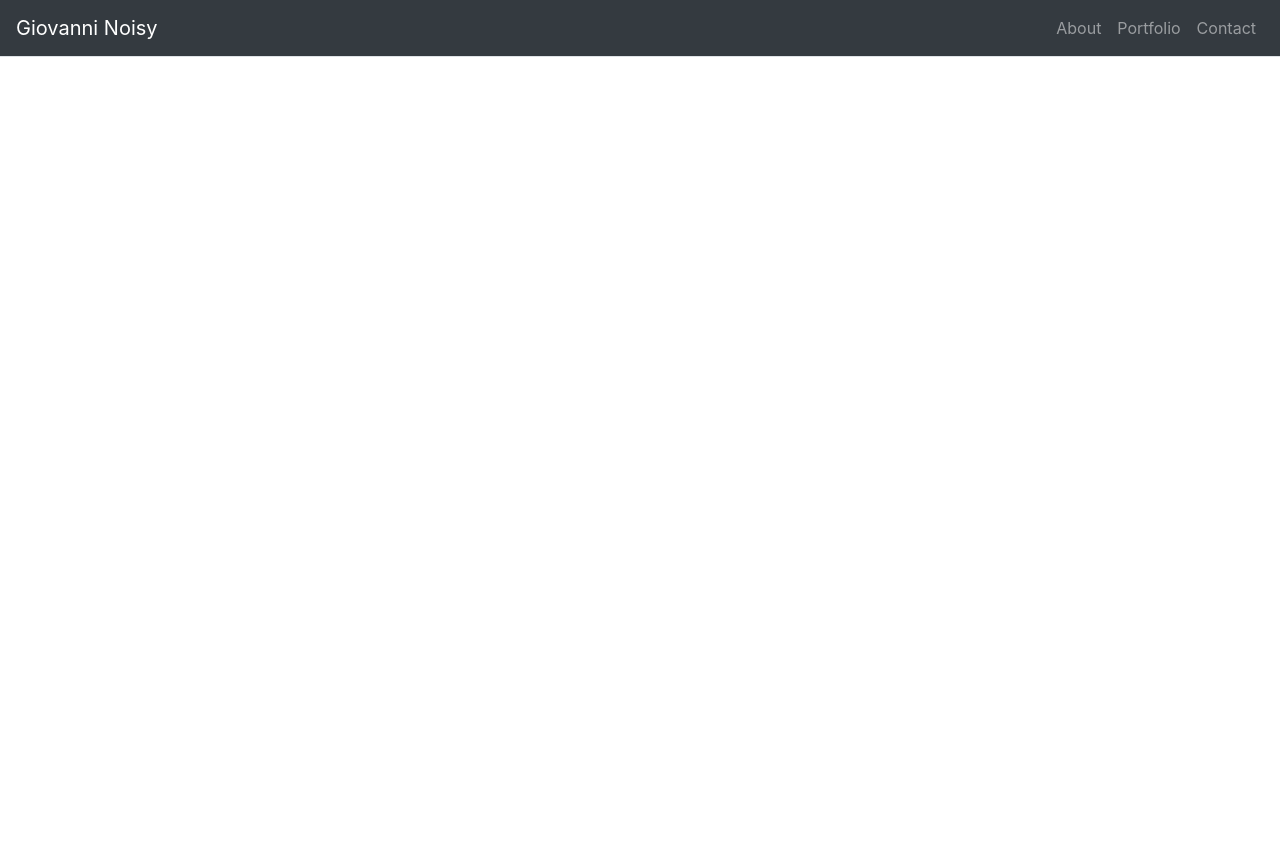
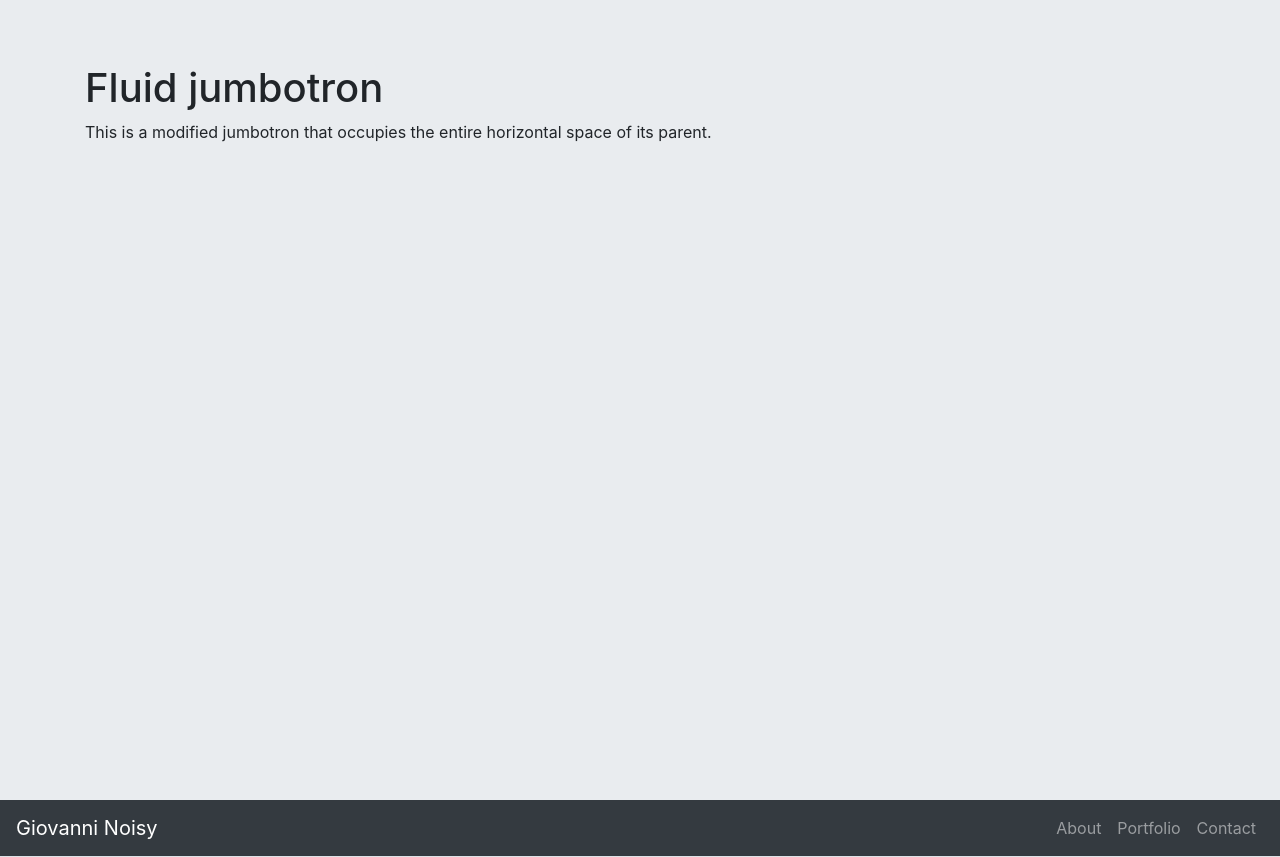
Before and after one commit to GNoisy/my-site, a React (Create React App) app: page / in a window 1280 px wide. Before the commit the page ends 800 px from the top, so only its background shows below. Built offline with nearby package versions, Linux system fonts and the light colour scheme.

Commit message:
added jumbotron component

```diff
--- a/src/App.js
+++ b/src/App.js
@@ -1,6 +1,7 @@
 import React from "react";
 import { BrowserRouter as Router, Route, Switch } from "react-router-dom";
-import Header from "./components/Header"
+import Header from "./components/Header";
+import Hero from "./components/Jumbotron"
 
 import './App.css';
 
@@ -10,6 +11,7 @@ function App() {
 
     // </div>
     <div>
+      <Hero />
       <Header />
     </div>
   );
--- /dev/null
+++ b/src/components/Jumbotron/index.js
@@ -0,0 +1,20 @@
+import React, { Component } from "react";
+import Container from "react-bootstrap/Container";
+import Jumbotron from 'react-bootstrap/Jumbotron';
+import "./style.css";
+
+export default class Hero extends Component {
+    render() {
+      return (
+        <Jumbotron fluid className="mb-0" id="HeroBG">
+            <Container>
+                <h1>Fluid jumbotron</h1>
+                <p>
+                This is a modified jumbotron that occupies the entire horizontal space of
+                its parent.
+                </p>
+            </Container>
+        </Jumbotron>
+      );
+    }
+  }
--- /dev/null
+++ b/src/components/Jumbotron/style.css
@@ -0,0 +1,3 @@
+#HeroBG {
+    height: 100vh;
+}
```
Also changed, not shown: 1 other file (tests, documents, lock files or other folders).
